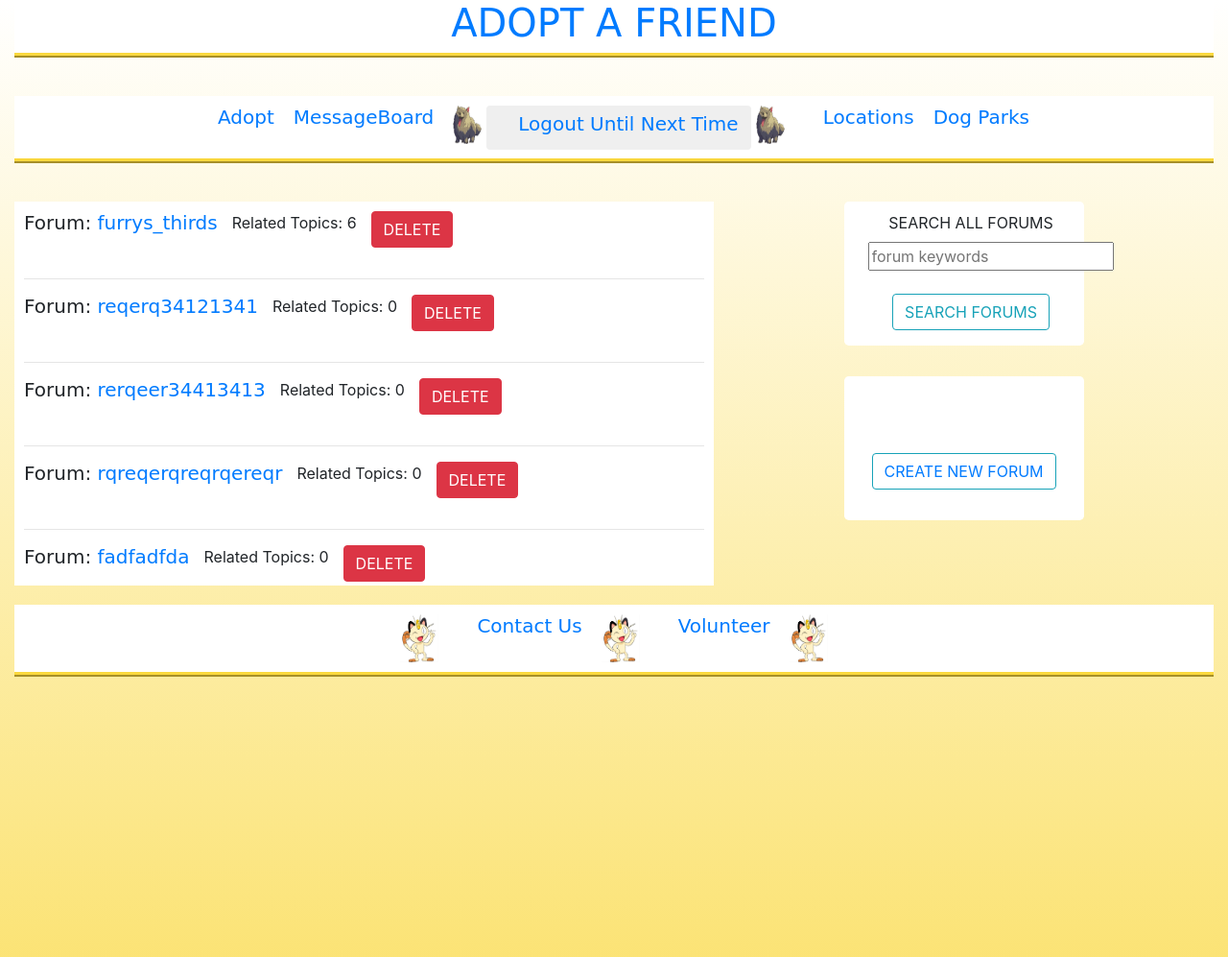
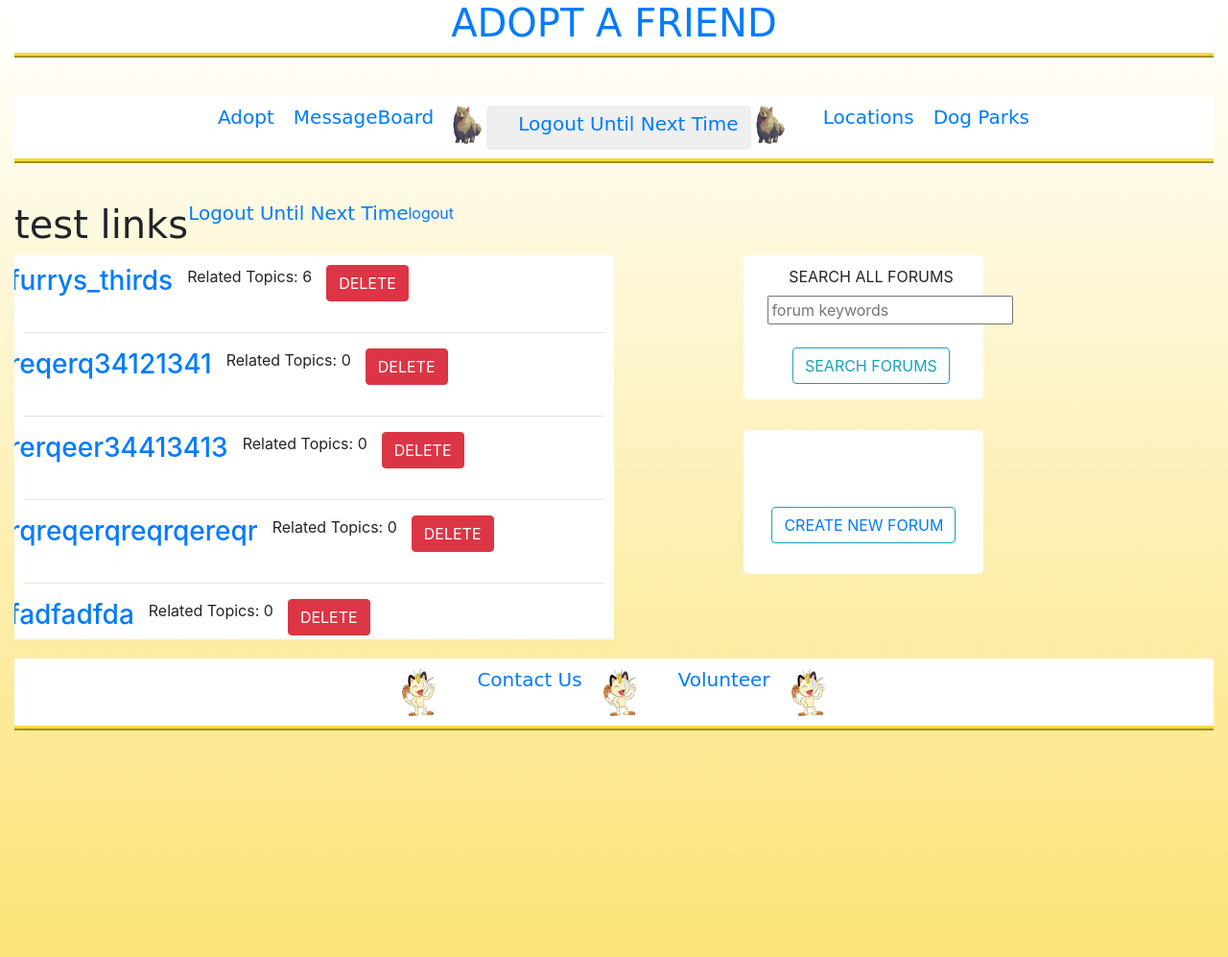
Before and after one commit to Asingjr2/vote_dj, a Django app: page /messageboard/ in a window 1280 px wide. Shown: the top 997 px of the page at 96% size. Run offline with Django 3.2, Linux system fonts and the light colour scheme; a user stored in the database is signed in; data comes from the database, SQL or seed files in the repository; both versions use the stored data as it was after the commit; some libraries are stand-ins or nearby versions.

Commit message:
changed settings files for login, debug, and also altered html to check why mozilla is blocking links.

```diff
--- a/messageboard/templates/messageboard/forum_list.html
+++ b/messageboard/templates/messageboard/forum_list.html
@@ -8,23 +8,43 @@
 
 {% block body %}
 <div>
+
     <div class="row">
-        <div class="col-7" id="forum_box">
+        <h1>test links</h1>
+        {% if user.is_authenticated %}
+            <a href="/accounts/logout/">
+                <h5>Logout Until Next Time</h5>
+            </a>
+        {% else %}
+            <a href="/accounts/signup/">
+                <h5>Sign Up/In to Communicate With Other Pet Lovers!</h5>
+            </a>
+        {% endif %}
+        <br>
+        {% if user.is_authenticated %}
+        <a href="/accounts/logout/">logout</a>
+    {% else %}
+        <a href="/accounts/signup/">login</a>
+    {% endif %}
+    </div>
+    <div class="row">
+        <div class="col-6" id="forum_box">
             <div>
             {% for obj in object_list %}
             <div class="row" id="marginL">
 
-                <h5>Forum: <a href="{{ obj.get_absolute_url }}">{{ obj.slug }}</a></h5>
-                <p>Related Topics: {{ obj.topic_set.all.count }}</p>
-                    {% if user in obj.moderators.all %}
+                <h3><a href="{{ obj.get_absolute_url }}">{{ obj.slug }}</a></h3>
+                <p>Related Topics: {{ obj.topic_set.all.count }}</p> <br>
+
+                {% if user in obj.moderators.all %}
                     <form action="{% url 'messageboard:forum_delete' obj.slug %}" id="floatR">
                         <button class="btn btn-danger">DELETE</button>
                     </form>
+                {% endif %}
             </div><hr>
-                {% endif %}
                 {% empty %}
-                <p>NO FORUMS</p>
-                {% endfor %}
+                <p>No forums have been created yet</p>
+            {% endfor %}
             </div>
         </div>
 
@@ -51,6 +71,7 @@
                         </a>
                     </button>
                 </div>
+            </div>
         </div>
     </div>
 </div>
--- a/vote_dj/settings.py
+++ b/vote_dj/settings.py
@@ -22,10 +22,11 @@
 # See https://docs.djangoproject.com/en/2.1/howto/deployment/checklist/
 
 # SECURITY WARNING: keep the secret key used in production secret!
-SECRET_KEY = '8&%v!_(29$&eb8!*ej461df77e&r4^$#k1*a_0)!h(f)-&ewm3'
+# Must be set before operation
+SECRET_KEY = os.environ['DJANGO_SECRET_KEY']
 
 # SECURITY WARNING: don't run with debug turned on in production!
-DEBUG = True
+DEBUG = False
 
 ALLOWED_HOSTS = ["*"]
 
```
Also changed, not shown: README.md, db.sqlite3.
